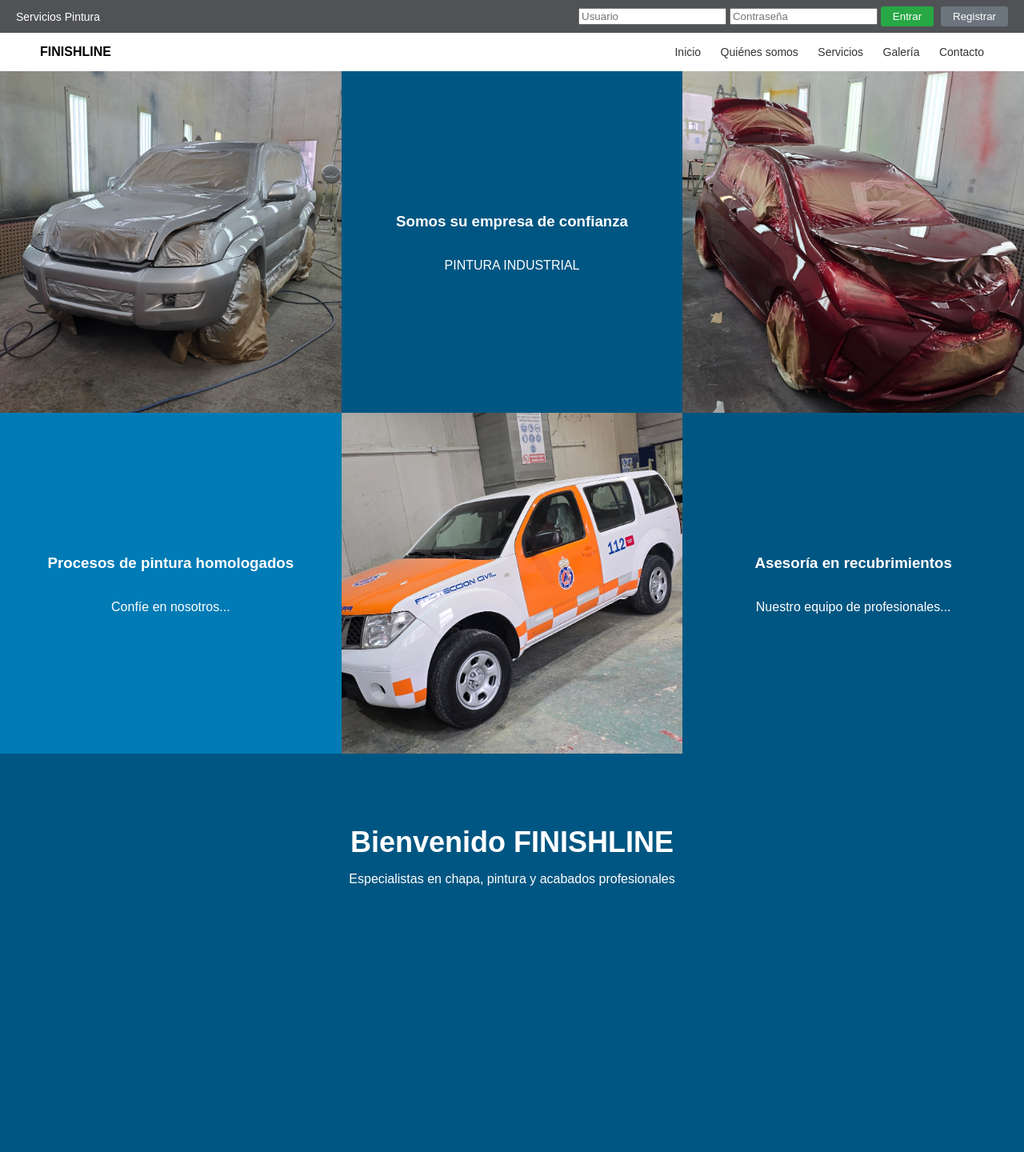
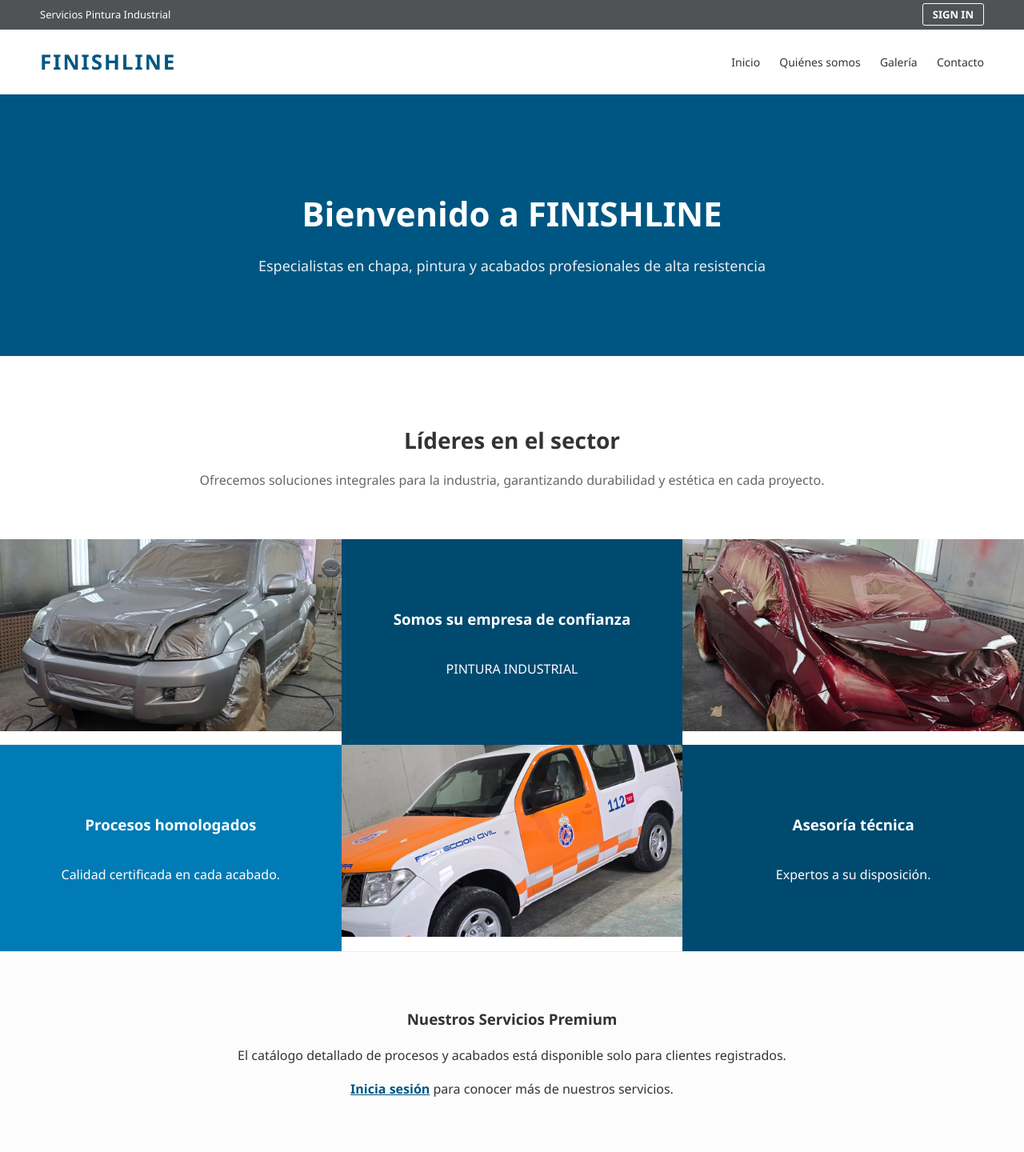
Before and after one commit to henryjp97/proyecto-pintura-web, a PHP site: page / in a window 1280 px wide. Shown: the whole page at 80% size. Before the commit the page ends 1107 px from the top, so only its background shows below. Run offline with PHP 8.4, Linux system fonts and the light colour scheme.

Commit message:
Actualización app

```diff
--- a/index.php
+++ b/index.php
@@ -1,134 +1,119 @@
-<?php session_start(); ?>
+<?php
+session_start();
+require_once 'src/config/conexion.php';
+
+// Variable para verificar el estado de la sesión
+$usuarioLogueado = isset($_SESSION['usuario']);
+?>
 <!DOCTYPE html>
 <html lang="es">
 <head>
     <meta charset="UTF-8">
     <meta name="viewport" content="width=device-width, initial-scale=1.0">
-    <title>FinishLine</title>
+    <title>FinishLine - Pintura Industrial</title>
     <style>
-        body { margin: 0; font-family: Arial, sans-serif; }
+        body { margin: 0; font-family: 'Segoe UI', Arial, sans-serif; line-height: 1.6; color: #333; }
 
-        /* Barra de Login Superior */
+        /* 1. BARRA SUPERIOR (Gris oscuro) */
         .header-top {
             background-color: #505255;
-            padding: 8px 20px;
+            padding: 8px 50px;
             display: flex;
             justify-content: space-between;
             align-items: center;
             color: white;
-            font-size: 14px;
+            font-size: 13px;
         }
 
-        .login-form input {
-            padding: 5px;
+        .auth-section a {
+            color: white;
+            text-decoration: none;
+            border: 1px solid #fff;
+            padding: 4px 12px;
             border-radius: 3px;
-            border: none;
-            margin-left: 5px;
+            text-transform: uppercase;
+            font-weight: bold;
+            transition: 0.3s;
         }
 
-        .btn-login {
-            background: #28a745;
-            color: white;
-            border: none;
-            padding: 5px 15px;
-            cursor: pointer;
-            border-radius: 3px;
+        .auth-section a:hover {
+            background: white;
+            color: #505255;
         }
-        .btn-register {
-            background: #6c757d; /* Gris para diferenciarlo del entrar */
-            color: white;
-            padding: 5px 15px;
-            border-radius: 3px;
-            text-decoration: none;
-            font-size: 13.3px; /* Para igualar al tamaño de botón por defecto */
-            display: inline-block;
-            margin-left: 5px;
-        }
-        /* Navegación Principal (Según tu imagen) */
+
+        /* 2. NAVEGACIÓN (Blanca) */
         .main-nav {
             display: flex;
             justify-content: space-between;
             align-items: center;
-            padding: 15px 50px;
+            padding: 20px 50px;
             background: white;
         }
-        .main-nav img { height: 50px; }
+        .logo { font-size: 26px; letter-spacing: 2px; color: #005682; }
         .menu a { text-decoration: none; color: #333; margin-left: 20px; font-size: 14px; }
+        .menu a:hover { color: #007bb5; }
 
-        /* Sección de Cuadros de Servicios */
+        /* 3. BANNER PRINCIPAL (Azul) */
+        .welcome-banner {
+            background-color: #005682;
+            color: white;
+            text-align: center;
+            padding: 80px 20px;
+        }
+        .welcome-banner h1 { font-size: 42px; margin-bottom: 10px; }
+        .welcome-banner p { font-size: 18px; opacity: 0.9; }
+
+        /* 4. SECCIÓN LÍDERES (Visible para todos) */
+        .section-info {
+            text-align: center;
+            padding: 60px 20px;
+            background: white;
+        }
+        .section-info h2 { font-size: 28px; margin-bottom: 15px; }
+        .section-info p { max-width: 800px; margin: 0 auto; color: #666; }
+
+        /* 5. CUADRÍCULA DE SERVICIOS (Exclusiva) */
         .services-grid {
             display: grid;
             grid-template-columns: repeat(3, 1fr);
-            color: white;
-            text-align: center;
+            width: 100%;
         }
-        /* Contenedor de la rejilla */
-.services-grid {
-    display: grid;
-    grid-template-columns: repeat(3, 1fr); /* 3 columnas iguales */
-    width: 100%;
-    line-height: 0; /* Quita espacios fantasma entre imágenes */
-}
+        .service-image { width: 100%; aspect-ratio: 16 / 9; overflow: hidden; }
+        .service-image img { width: 100%; height: 100%; object-fit: cover; display: block; }
 
-/* Contenedor de la imagen */
-.service-image {
-    width: 100%;
-    aspect-ratio: 1 / 1; /* Fuerza a que sea un cuadrado perfecto */
-    overflow: hidden;    /* Corta lo que sobre de la imagen */
-}
-
-/* La imagen en sí */
-.service-image img {
-    width: 100%;
-    height: 100%;
-    object-fit: cover;   /* Llena el cuadrado sin deformarse (centra la foto) */
-    display: block;
-}
-
-/* Ajuste para que los cuadros azules también sean cuadrados y alineen */
         .service-box {
-    aspect-ratio: 1 / 1;
             display: flex;
             flex-direction: column;
             justify-content: center;
             align-items: center;
-    padding: 20px;
-    box-sizing: border-box;
-    line-height: normal; /* Restablece el texto */
-    text-align: center;
-}
-        .service-box { padding: 40px 20px; min-height: 200px; }
-        .bg-blue-dark { background-color: #005682; }
-        .bg-blue-light { background-color: #007bb5; }
-        .service-box img { width: 100%; height: 200px; object-fit: cover; }
-
-        /* Banner de Bienvenida */
-        .welcome-banner {
-            background-color: #005682;
             color: white;
             text-align: center;
-            padding: 60px 20px;
+            padding: 20px;
+            aspect-ratio: 16 / 9;
         }
-        .welcome-banner h1 { font-size: 36px; margin-bottom: 10px; }
+        .bg-blue-dark { background-color: #004a70; }
+        .bg-blue-light { background-color: #007bb5; }
+
+        /* 6. AVISO PARA NO REGISTRADOS */
+        .premium-notice {
+            background-color: #fcfcfc;
+            padding: 50px 20px;
+            text-align: center;
+            border-top: 1px solid #eee;
+        }
+        .btn-link { color: #005682; font-weight: bold; text-decoration: underline; }
     </style>
 </head>
 <body>
 
     <header class="header-top">
-        <div>Servicios Pintura</div>
+        <div>Servicios Pintura Industrial</div>
         <div class="auth-section">
-            <?php if (!isset($_SESSION['usuario'])): ?>
-                <form action="src/controllers/AuthController.php" method="POST" style="display: inline;">
-                    <input type="text" name="user" placeholder="Usuario" required>
-                    <input type="password" name="pass" placeholder="Contraseña" required>
-                    <button type="submit" class="btn-login">Entrar</button>
-                </form>
-
-                <a href="src/views/registro.php" class="btn-register">Registrar</a>
-
+            <?php if ($usuarioLogueado): ?>
+                <span>Bienvenido, <strong><?= htmlspecialchars($_SESSION['usuario']['nombre']) ?></strong></span>
+                <a href="src/controllers/logout.php" style="border:none; color:#ff9999; margin-left:10px">Salir</a>
             <?php else: ?>
-                <span>Bienvenido, <strong><?php echo $_SESSION['usuario']['nombre']; ?></strong></span>
-                <a href="src/controllers/logout.php" style="color: #ff9999; margin-left: 15px; text-decoration: none;">Cerrar Sesión</a>
+                <a href="/src/views/login.php">SIGN IN</a>
             <?php endif; ?>
         </div>
     </header>
@@ -138,35 +123,51 @@
         <div class="menu">
             <a href="#">Inicio</a>
             <a href="#">Quiénes somos</a>
+            <?php
+            if ($usuarioLogueado){?>
                 <a href="#">Servicios</a>
+            <?php } ?>
             <a href="#">Galería</a>
             <a href="#">Contacto</a>
         </div>
     </nav>
 
+    <section class="welcome-banner">
+        <h1>Bienvenido a FINISHLINE</h1>
+        <p>Especialistas en chapa, pintura y acabados profesionales de alta resistencia</p>
+    </section>
+
+    <section class="section-info">
+        <h2>Líderes en el sector</h2>
+        <p>Ofrecemos soluciones integrales para la industria, garantizando durabilidad y estética en cada proyecto.</p>
+    </section>
+
+
         <section class="services-grid">
-        <div class="service-image"><img src="img/imagen1.jpg" alt="Maquinaria"></div>
+            <div class="service-image"><img src="img/imagen1.jpg" alt="Coche Gris"></div>
             <div class="service-box bg-blue-dark">
                 <h3>Somos su empresa de confianza</h3>
                 <p>PINTURA INDUSTRIAL</p>
             </div>
-        <div class="service-image"><img src="img/imagen2.jpg" alt="Oficina"></div>
+            <div class="service-image"><img src="img/imagen2.jpg" alt="Coche Rojo"></div>
 
             <div class="service-box bg-blue-light">
-            <h3>Procesos de pintura homologados</h3>
-            <p>Confíe en nosotros...</p>
+                <h3>Procesos homologados</h3>
+                <p>Calidad certificada en cada acabado.</p>
             </div>
             <div class="service-image"><img src="img/imagen3.jpg" alt="Cabina"></div>
             <div class="service-box bg-blue-dark">
-            <h3>Asesoría en recubrimientos</h3>
-            <p>Nuestro equipo de profesionales...</p>
+                <h3>Asesoría técnica</h3>
+                <p>Expertos a su disposición.</p>
             </div>
         </section>
 
-    <section class="welcome-banner">
-        <h1>Bienvenido FINISHLINE</h1>
-        <p>Especialistas en chapa, pintura y acabados profesionales</p>
+        <section class="premium-notice">
+            <h3>Nuestros Servicios Premium</h3>
+            <p>El catálogo detallado de procesos y acabados está disponible solo para clientes registrados.</p>
+            <p><a href="/src/views/login.php" class="btn-link">Inicia sesión</a> para conocer más de nuestros servicios.</p>
         </section>
+
 
 </body>
 </html>
--- a/src/controllers/AuthController.php
+++ b/src/controllers/AuthController.php
@@ -62,8 +62,8 @@ class AuthController {
 }
 
 // --- LÓGICA DE PROCESAMIENTO PARA EL LOGIN DEL INDEX ---
+// --- LÓGICA DE PROCESAMIENTO PARA EL LOGIN DEL INDEX ---
 if ($_SERVER['REQUEST_METHOD'] === 'POST' && isset($_POST['user']) && isset($_POST['pass'])) {
-    if (isset($conn)) {
     $controller = new AuthController($conn);
     $exito = $controller->login($_POST['user'], $_POST['pass']);
 
@@ -74,4 +74,3 @@ if ($_SERVER['REQUEST_METHOD'] === 'POST' && isset($_POST['user']) && isset($_PO
     }
     exit();
 }
-}
--- a/src/models/usuario.php
+++ b/src/models/usuario.php
@@ -1,5 +1,5 @@
 <?php
-require_once __DIR__ . '/../config/conexion.php';
+
 class Usuario {
     private $conn;
 
--- a/src/views/index.php
+++ /dev/null
@@ -1,4 +0,0 @@
-<?php
-require_once 'conexion.php';
-// aquí ya puedes usar $conn
-?>
```
Also changed, not shown: src/views/login.php (+112 -7 lines). Lines whose indentation alone changed are shown as unchanged.
